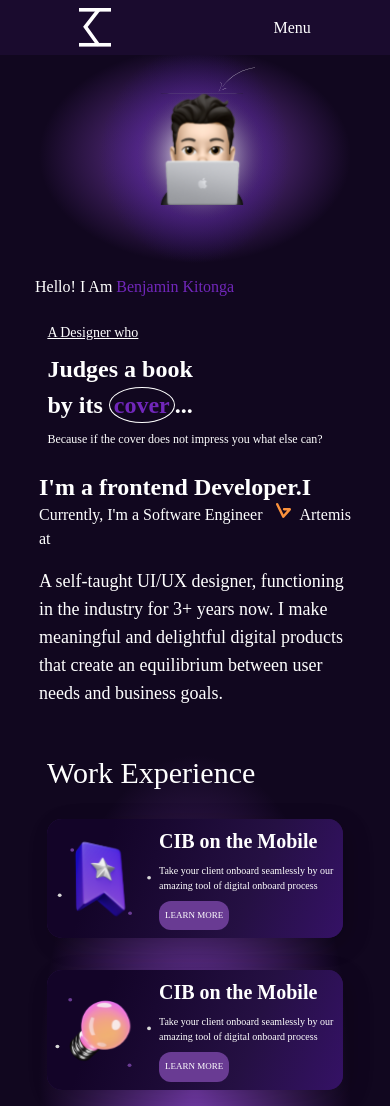
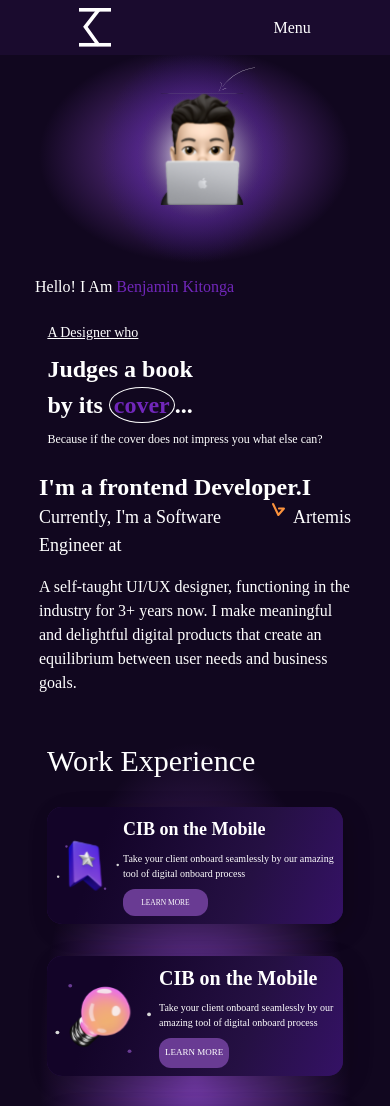
Before and after one commit to Benjamin-23/Ben-portfolio, a Nuxt app: page / in a window 390 px wide. Shown: the top 1106 px of the page. Built offline with nearby package versions, Linux system fonts and the light colour scheme.

Commit message:
font size change

```diff
--- a/app.vue
+++ b/app.vue
@@ -32,12 +32,12 @@ const appConfig = useAppConfig()
           <div class="text-white flex flex-col gap-4">
             <div class="">
               <p class="text-2xl text-white font-bold">I'm a frontend Developer.I</p>
-              <p class="text-white flex gap-2">Currently, I'm a Software Engineer at <span>
-                <img src="@/assets/images/companyLogo.svg" alt="" class=" w-4">
+              <p class="text-white text-lg flex gap-2 md:text-sm ">Currently, I'm a Software Engineer at <span>
+                <img src="@/assets/images/companyLogo.svg" alt="loading" class=" w-4">
               </span> <span class=" hover:text-orange-400">Artemis</span></p>
             </div>
             <div class="">
-              <p class="font-light text-lg ">A self-taught UI/UX designer, functioning in the industry
+              <p class="font-light text-2xl max-md:text-base ">A self-taught UI/UX designer, functioning in the industry
                 for 3+ years now.
                 I make meaningful and delightful digital products that create an equilibrium
                 between user needs and business goals.
@@ -54,13 +54,13 @@ const appConfig = useAppConfig()
               <div class="flex flex-col gap-4">
                 <div class="flex gap-4 max-md:flex-col">
                   <AppCard>
-                    <div class="flex p-2 gap-2">
-                      <img src="@/assets/images/card1.svg" alt="loading" width="96">
+                    <div class="flex p-2 gap-2 max-md:gap-1">
+                      <img src="@/assets/images/card1.svg" alt="loading"  class=" w-20 max-md:w-16">
                       <div class="flex flex-col text-white gap-2">
-                        <h4 class="text-xl font-bold">CIB on the Mobile</h4>
+                        <h4 class="text-xl font-bold max-md:text-lg">CIB on the Mobile</h4>
                         <p class="text-[10px]">Take your client onboard seamlessly by our amazing
                           tool of digital onboard process</p>
-                        <button class=" border-blue-300 bg-blue-300 py-2 w-2/5 text-[9px] rounded-xl">LEARN
+                        <button class=" border-blue-300 bg-blue-300 py-2 w-2/5 text-[9px] rounded-xl max-md:text-[7.5px]">LEARN
                           MORE</button>
                       </div>
 
```
